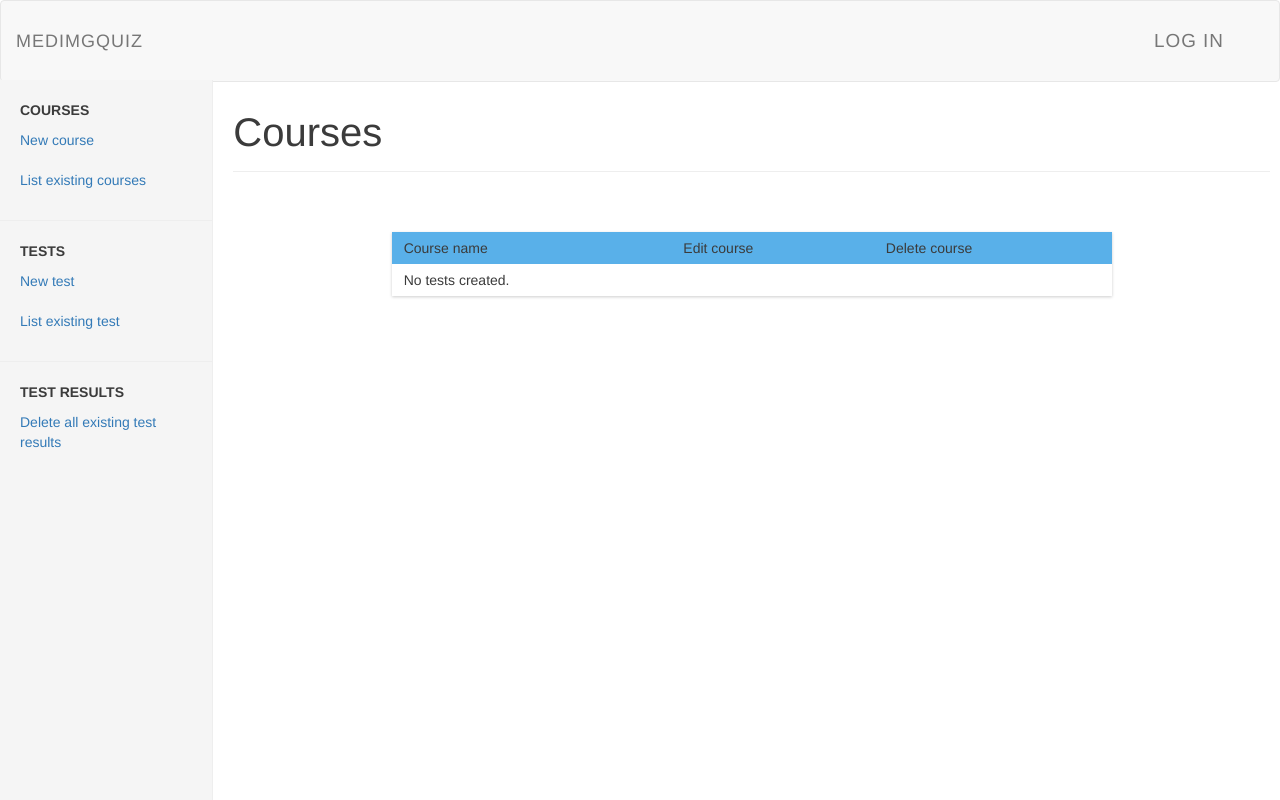
After one commit to kradalby/enigma, a Django app: template src/app/course/templates/course/admin/list_courses.html in a window 1280 px wide. The commit adds this page. Run offline with Django 3.2, Linux system fonts and the light colour scheme; the template is opened without the code that fills it, so the values that code supplies are empty; parts of the project's set-up code (start-up, migrations or seed data) failed here and were passed over; some libraries are stand-ins or nearby versions.

Commit message:
List and delete courses

```diff
--- a/src/app/base/templates/base/admin/index.html
+++ b/src/app/base/templates/base/admin/index.html
@@ -7,6 +7,9 @@
     </li>
     <li>
         <a href="{% url 'admin_new_course' %}">New course</a>
+    </li>
+    <li>
+        <a href="{% url 'admin_list_courses' %}">List existing courses</a>
     </li>
     <hr/>
     <li>
--- /dev/null
+++ b/src/app/course/templates/course/admin/list_courses.html
@@ -0,0 +1,112 @@
+{% extends "base/admin/index.html" %}
+
+{% block admincontent %}
+<style>
+    body{
+        font-family: 'Helvetica Neue', Helvetica, Arial;
+        font-size: 14px;
+        line-height: 20px;
+        font-weight: 400;
+        color: #3b3b3b;
+        -webkit-font-smoothing: antialiased;
+        font-smoothing: antialiased;
+    }
+
+    .table-wrapper{
+        margin: 0 auto;
+        padding: 40px;
+        max-width: 800px;
+    }
+
+    .table{
+        margin: 0 0 40px 0;
+        width: 100%;
+        box-shadow: 0 1px 3px rgba(0,0,0,0.2);
+        display: table;
+    }
+    @media screen and (max-width: 580px){
+        .table{
+            display: block
+        }
+    }
+
+    .red{
+        color: red;
+    }
+
+    .green{
+        color: green;
+    }
+
+    .table-row{
+        display: table-row;
+        background: #f6f6f6;
+    }
+
+    .table-row:nth-of-type(odd){
+        background: #e9e9e9;
+    }
+
+    .table-row.blue{
+        background: #59b0e9
+    }
+
+    @media screen and (max-width: 580px){
+        .table-row{
+            padding: 8px 0;
+            display: block;
+        }
+    }
+
+    .cell{
+        padding: 6px 12px;
+        display: table-cell;
+    }
+
+    @media screen and (max-width: 580px){
+        .cell{
+            padding: 2px 12px;
+            display: block;
+        }
+    }
+</style>
+<h1 class="page-header">
+    Courses
+</h1>
+<div class="table-wrapper">
+    <div class="table">
+        <div class="table-row header blue">
+            <div class="cell">
+                Course name
+            </div>
+            <div class="cell">
+                Edit course
+            </div>
+            <div class="cell">
+                Delete course
+            </div>
+        </div>
+        {% for course in courses %}
+            <div class="table-row">
+                <div class="cell">
+                    {{ course.name }}
+                </div>
+                <div class="cell">
+                    <a href="#">
+                        <span class="glyphicon glyphicon-pencil" aria-hidden="true"> Edit</span>
+                    </a>
+                </div>
+                <div class="cell">
+                    <a href="{% url 'admin_delete_course' course.id %}">
+                        <span class="glyphicon glyphicon-remove red" aria-hidden="true"> Delete</span>
+                    </a>
+                </div>
+            </div>
+        {% empty %}
+            <div class="cell">
+                No tests created.
+            </div>
+        {% endfor %}
+    </div>
+</div>
+{% endblock %}
--- a/src/app/course/urls.py
+++ b/src/app/course/urls.py
@@ -3,4 +3,6 @@ from django.conf.urls import include, url, patterns
 urlpatterns = patterns('app.course.views',
     # Admin
     url(r'^admin/new/$', "admin.new_course", name='admin_new_course'),
+    url(r'^admin/list/$', "admin.list_courses", name='admin_list_courses'),
+    url(r'^admin/delete/(?P<course_id>\d+)/$', "admin.delete_course", name='admin_delete_course'),
 )
--- a/src/app/quiz/templates/quiz/admin/new_test.html
+++ b/src/app/quiz/templates/quiz/admin/new_test.html
@@ -4,7 +4,7 @@
 <h1 class="page-header">
     New test
 </h1>
-<div class="row placeholders">
+<div class="row">
     <form action="" method="post">
         {% csrf_token %}
         <table>
```
Also changed, not shown: src/app/course/templates/course/admin/new_course.html (+6 -6 lines), src/app/course/views/admin.py (+29 -6 lines).
